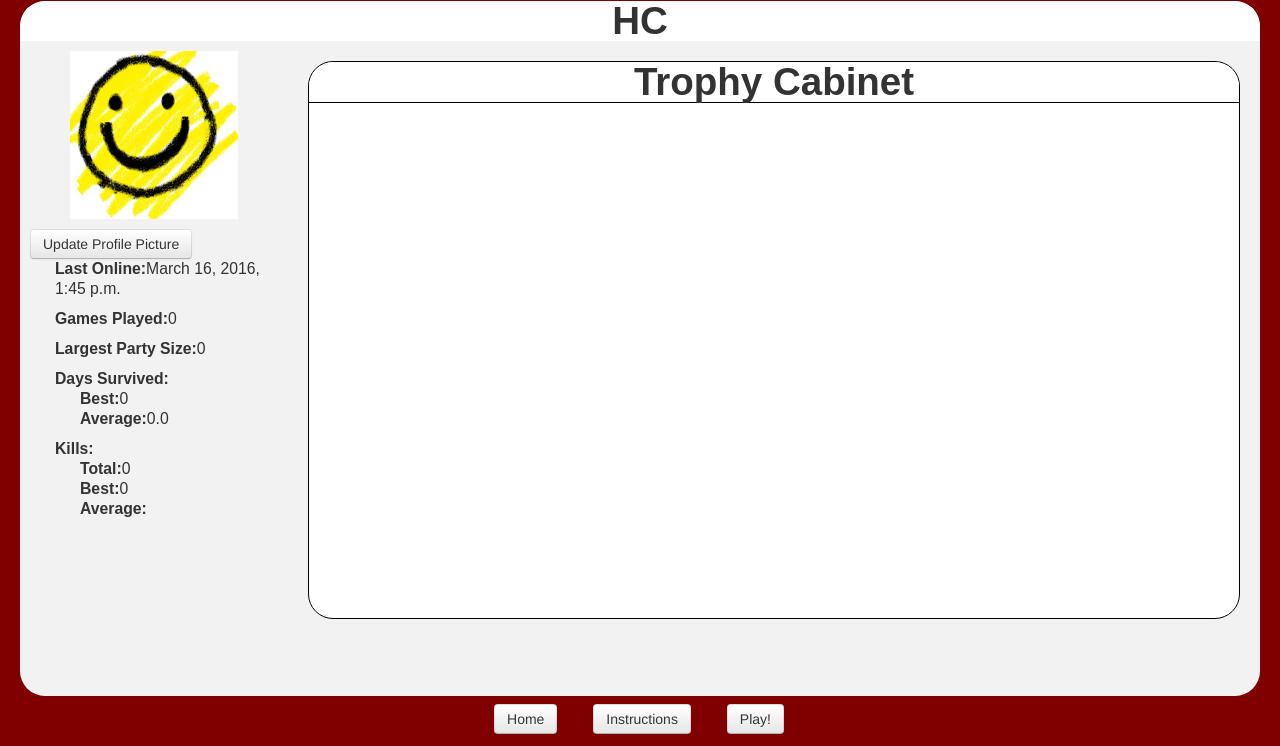
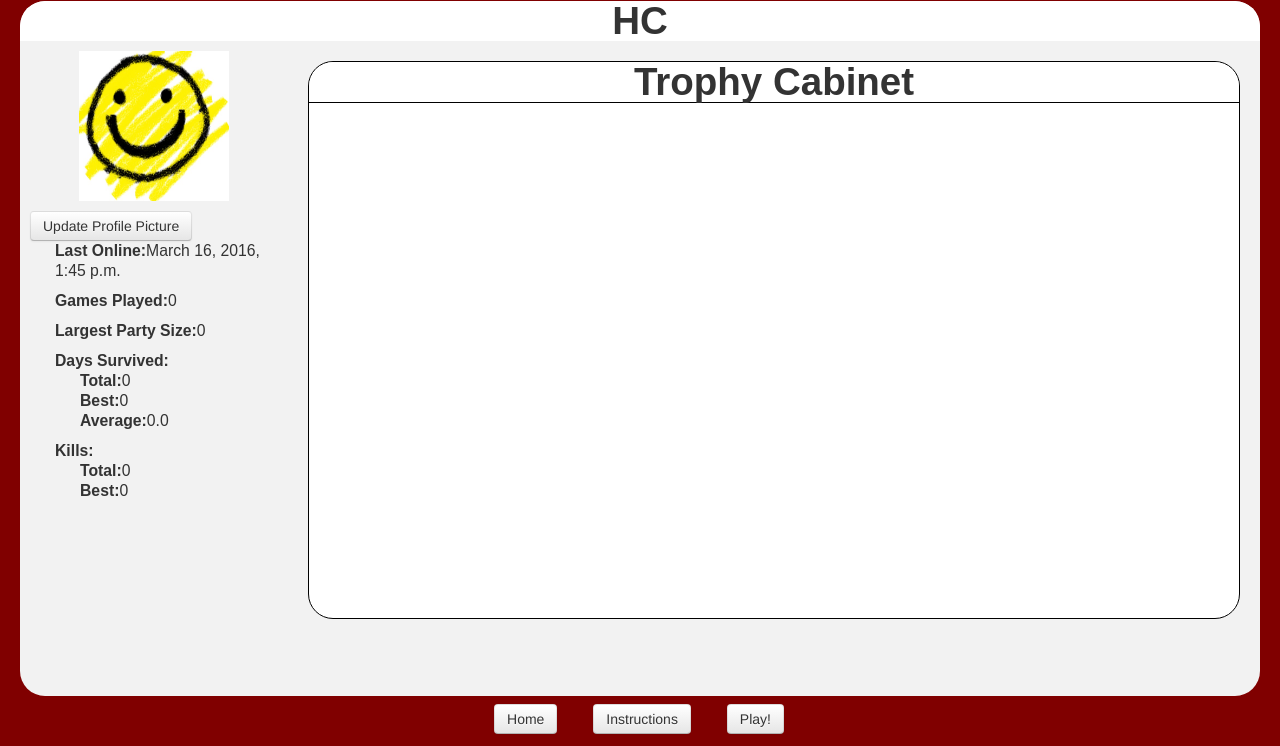
Before and after one commit to mcor15/zombie_search, a Django app: a page that uses zombie_search_project/templates/zombie_search/Profile.html in a window 1280 px wide. Shown: the part 54-800 px from the top of the page. Run offline with Django 3.2, Linux system fonts and the light colour scheme; a user stored in the database is signed in; data comes from the database, SQL or seed files in the repository; some libraries are stand-ins or nearby versions.

Commit message:
tesing some problems with github

```diff
--- a/zombie_search_project/static/css/base_style.css
+++ b/zombie_search_project/static/css/base_style.css
@@ -58,8 +58,8 @@ body {
 #player_stats img{
 	margin-top: 10px;
 	margin-bottom: 10px;
-	width: 168px;
-	height: 168px;
+	width: 150px;
+	height: 150px;
 	}
 
 #player_stats li{
--- a/zombie_search_project/templates/zombie_search/Profile.html
+++ b/zombie_search_project/templates/zombie_search/Profile.html
@@ -32,6 +32,7 @@
 			<li style="margin-top:10px"><strong>Largest Party Size:</strong>{{ player.most_people }}</li>
 			<li style="margin-top:10px"><strong>Days Survived:</strong></li>
 			<ul>
+				<li><strong>Total:</strong>{{ player.total_days }}</li>
 				<li><strong>Best:</strong>{{ player.most_days_survived }}</li>
 				<li><strong>Average:</strong>{{ player.avg_days }}</li>
 			</ul>
@@ -39,7 +40,6 @@
 			<ul>
 				<li><strong>Total:</strong>{{ player.total_kills }}</li>
 				<li><strong>Best:</strong>{{ player.most_kills }}</li>
-				<li><strong>Average:</strong></li>
 			</ul>
 	</div>
 
```
